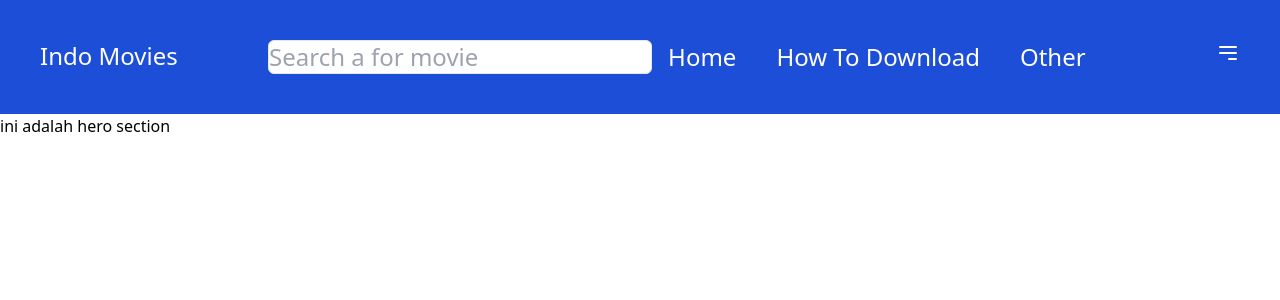
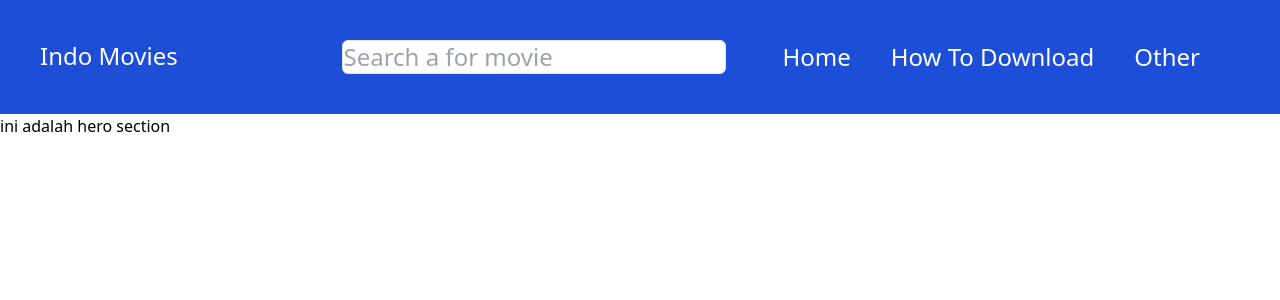
Before and after one commit to Igprad01/React-Js-Learn, a React (Vite) app: page / in a window 1280 px wide. Shown: the top 300 px of the page. Built offline with nearby package versions, Linux system fonts and the light colour scheme.

Commit message:
on progress navbar responsive

```diff
--- a/src/components/Layouts/navbar.jsx
+++ b/src/components/Layouts/navbar.jsx
@@ -4,7 +4,6 @@ import ListNav from "../ELements/ListNav/List";
 import Search from "../ELements/Pencarian/Pencarian";
 
 const Navbar = () => {
-
     const [isOpen, setIsOpen] = useState(false);
 
     const ToggleMenu = () => {
@@ -15,15 +14,15 @@ const Navbar = () => {
         <nav className="w-full bg-blue-700 p-10">
             <div className="container mx-auto flex justify-between text-2xl capitalize text-white">
                 <LogoNav title = 'Indo Movies'  />
-                <div className="hidden md:flex items-center space-x-4">
+                <div className="hidden md:flex items-center space-x-14">
                 <Search />
                 <ListNav />
                 </div>
-                <div >
-                    <button onClick={ToggleMenu}>
+                <div className="md:hidden flex items-center">
+                    <button onClick={ToggleMenu} className="focus: outline-none">
                     <svg className="w-6 h-6" fill="none" stroke="currentColor" viewBox="0 0 24 24" xmlns="http://www.w3.org/2000/svg">
                             <path strokeLinecap="round" strokeLinejoin="round" strokeWidth="2" d="M4 6h16M4 12h16m-7 6h7" />
-                        </svg>
+                    </svg>
                     </button>
                 </div>
             </div>
@@ -36,6 +35,5 @@ const Navbar = () => {
         </nav>
     )
 }
-//  responsive navbar hamburger
 
 export default Navbar
```
